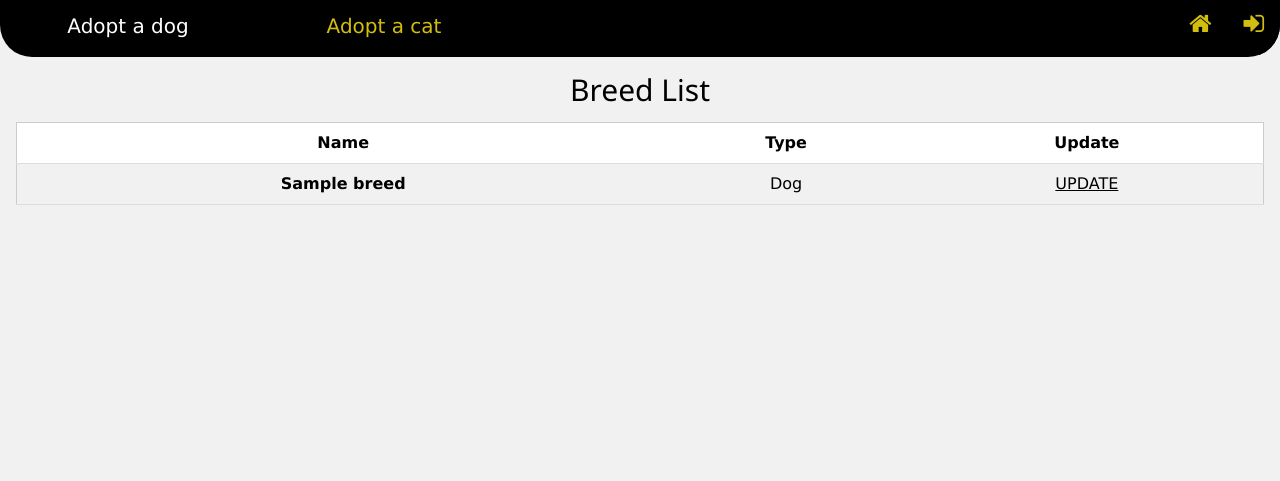
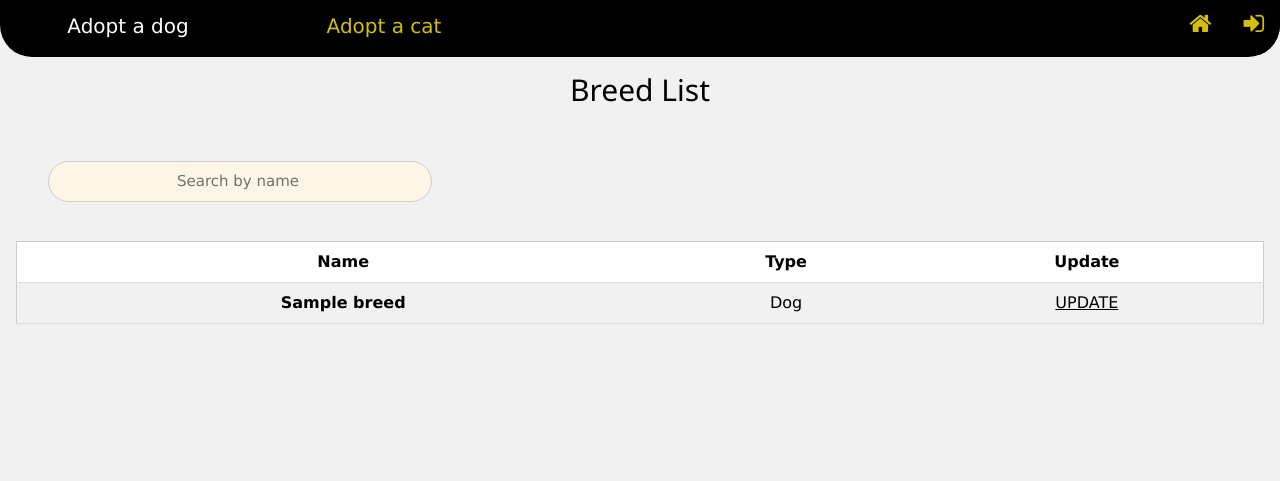
Before and after one commit to diana-shyrokikh/pet-shelter-site, a Django app: page /breeds/ in a window 1280 px wide. Shown: the top 481 px of the page. Run offline with Django 4.2, Linux system fonts and the light colour scheme; tables that the repository leaves empty hold one stand-in row (values such as "Sample post").

Commit message:
Added search fields in breed_list.html

```diff
--- a/shelter/forms.py
+++ b/shelter/forms.py
@@ -2,6 +2,15 @@ from django import forms
 from django.contrib.auth.forms import UserCreationForm
 
 from shelter.models import Pet, Breed, PetOwner, Type
+
+
+class BreedSearchForm(forms.Form):
+    name = forms.CharField(
+        max_length=255,
+        required=False,
+        label="",
+        widget=forms.TextInput()
+    )
 
 
 class CatForm(forms.ModelForm):
--- a/shelter/views.py
+++ b/shelter/views.py
@@ -8,6 +8,7 @@ from django.urls import reverse, reverse_lazy
 from django.views import generic
 
 from shelter.forms import (
+    BreedSearchForm,
     CatForm,
     DogForm,
     PetOwnerCreationForm,
@@ -15,9 +16,9 @@ from shelter.forms import (
     CatSearchForm,
     DogSearchForm,
     PetSearchForm,
-    PetOwnerSearchForm
+    PetOwnerSearchForm,
 )
-from shelter.models import Pet, PetOwner, Breed
+from shelter.models import Breed, Pet, PetOwner
 
 
 def index(request):
@@ -69,6 +70,30 @@ class BreedListView(generic.ListView):
     model = Breed
     context_object_name = "breed_list"
     paginate_by = 5
+
+    def get_context_data(self, *, object_list=None, **kwargs):
+        context = super(BreedListView, self).get_context_data(**kwargs)
+        name = self.request.GET.get("name", "")
+
+        if name:
+            context["search_form"] = BreedSearchForm(initial={
+                "name": name,
+            })
+
+        return context
+
+    def get_queryset(self):
+        name = BreedSearchForm(self.request.GET)
+        queryset = Breed.objects.select_related("type")
+
+        name.is_valid()
+
+        if name.cleaned_data["name"]:
+            return queryset.filter(
+                name__icontains=name.cleaned_data["name"]
+            )
+
+        return queryset
 
 
 class BreedCreateView(StaffUserRequiredMixin, generic.CreateView):
--- a/templates/shelter/breed_list.html
+++ b/templates/shelter/breed_list.html
@@ -8,20 +8,15 @@
 {% block content %}
 
   <div class="w3-container">
-  <h2 class="w3-center">Breed List</h2>
-  {% if breed_list %}
-{#    <div class="w3-row">#}
-{#      <form action="" method="get" class="w3-third w3-padding">#}
-{#         <p class="w3-row w3-center">#}
-{#            <input class="w3-input w3-border w3-sand w3-round-xxlarge w3-center w3-margin" name="name"  type="search" placeholder="Search by name" value="{{ search_form.name.value }}"/>#}
-{#         </p>#}
-{#      </form>#}
-{#      <form action="" method="get" class="w3-third w3-padding">#}
-{#         <p class="w3-row w3-center">#}
-{#            <input class="w3-input w3-border w3-sand w3-round-xxlarge w3-center w3-margin" name="breed"  type="search" placeholder="Search by breed" value="{{ search_form.breed.value }}"/>#}
-{#         </p>#}
-{#      </form>#}
-{#    </div>#}
+    <h2 class="w3-center">Breed List</h2>
+    {% if breed_list %}
+      <div class="w3-row">
+        <form action="" method="get" class="w3-third w3-padding">
+          <p class="w3-row w3-center">
+            <input class="w3-input w3-border w3-sand w3-round-xxlarge w3-center w3-margin" name="name"  type="search" placeholder="Search by name" value="{{ search_form.name.value }}"/>
+          </p>
+        </form>
+      </div>
       <table class="w3-table-all w3-centered" style="font-size: 16px">
         <tr>
           <th>Name</th>
@@ -41,9 +36,9 @@
         </tr>
       </table>
 
-  {% else %}
-    <h2 class="w3-center">No breeds have been found</h2>
-  {% endif %}
+    {% else %}
+      <h2 class="w3-center">No breeds have been found</h2>
+    {% endif %}
 
   </div>
 {% endblock %}
```
